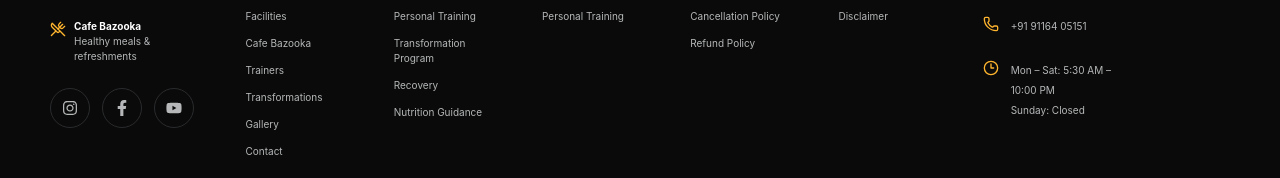
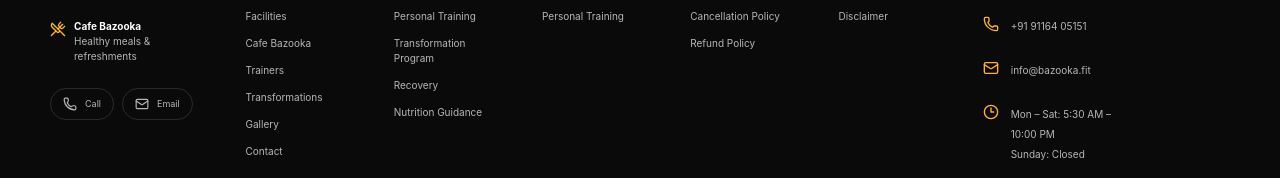
Before and after one commit to Shahzadkhanks19/bazooka-fitness, a Next.js app: page / in a window 1280 px wide. Shown: the part 3975-4153 px from the top of the page. Built offline with nearby package versions, Linux system fonts and the light colour scheme.

Commit message:
Fix footer program links and dead socials

```diff
--- a/components/layout/site-footer.tsx
+++ b/components/layout/site-footer.tsx
@@ -1,13 +1,12 @@
 import Link from "next/link";
-import { Clock3, MapPinned, Phone, UtensilsCrossed } from "lucide-react";
-import { FaFacebookF, FaInstagram, FaYoutube } from "react-icons/fa";
+import { Clock3, Mail, MapPinned, Phone, UtensilsCrossed } from "lucide-react";
 
 const shell = "mx-auto w-[min(calc(100%-32px),1180px)] sm:w-[min(calc(100%-40px),1180px)] md:w-[min(calc(100%-64px),1180px)]";
 
 const footerCols = [
   { title: "Quick Links", links: [["Home", "/"], ["About Us", "/about"], ["Memberships", "/memberships"], ["Facilities", "/facilities"], ["Cafe Bazooka", "/cafe-bazooka"], ["Trainers", "/trainers"], ["Transformations", "/transformations"], ["Gallery", "/gallery"], ["Contact", "/contact"]] },
-  { title: "Programs", links: [["Strength Training", "/programs"], ["Functional Training", "/programs"], ["Cardio & Endurance", "/programs"], ["Personal Training", "/programs"], ["Transformation Program", "/programs"], ["Recovery", "/programs"], ["Nutrition Guidance", "/programs"]] },
-  { title: "Membership", links: [["Plans & Pricing", "/memberships"], ["Join Bazooka", "/memberships"], ["Book Free Trial", "/book-free-trial"], ["Personal Training", "/programs"]] },
+  { title: "Programs", links: [["Strength Training", "/programs/strength-training"], ["Functional Training", "/programs/functional-training"], ["Cardio & Endurance", "/programs/cardio-endurance"], ["Personal Training", "/programs/personal-training"], ["Transformation Program", "/programs/transformation-program"], ["Recovery", "/programs/recovery-wellness"], ["Nutrition Guidance", "/cafe-bazooka"]] },
+  { title: "Membership", links: [["Plans & Pricing", "/memberships"], ["Join Bazooka", "/book-free-trial"], ["Book Free Trial", "/book-free-trial"], ["Personal Training", "/programs/personal-training"]] },
   { title: "Help", links: [["FAQ", "/faq"], ["Contact Us", "/contact"], ["Membership Terms", "/membership-terms"], ["Cancellation Policy", "/cancellation-policy"], ["Refund Policy", "/refund-policy"]] },
   { title: "Legal", links: [["Privacy Policy", "/privacy-policy"], ["Terms & Conditions", "/terms-and-conditions"], ["Cookie Policy", "/cookie-policy"], ["Disclaimer", "/disclaimer"]] },
 ] as const;
@@ -29,11 +28,9 @@ export default function SiteFooter() {
           <Link href="/" className="inline-block max-w-full transition-transform hover:scale-[1.025]"><FooterLogo /></Link>
           <p className="mt-5 text-[12px] leading-6 text-bazooka-text-secondary sm:mt-6">Stronger People.<br />A Healthier Jodhpur.</p>
           <Link href="/cafe-bazooka" className="mt-4 flex w-fit max-w-full items-start gap-2 text-[10px] text-bazooka-text-secondary transition hover:text-bazooka-lime"><UtensilsCrossed className="mt-0.5 size-4 shrink-0 text-bazooka-lime" /><span><b className="text-white">Cafe Bazooka</b><br />Healthy meals &amp; refreshments</span></Link>
-          <div className="mt-6 flex flex-wrap gap-3">
-            {[[FaInstagram, "Instagram"], [FaFacebookF, "Facebook"], [FaYoutube, "YouTube"]].map(([Icon, label], index) => {
-              const SocialIcon = Icon as typeof FaInstagram;
-              return <a key={index} href="#" aria-label={String(label)} className="grid size-10 place-items-center rounded-full border border-bazooka-border text-bazooka-text-secondary transition-all duration-300 hover:-translate-y-1 hover:border-bazooka-lime hover:bg-bazooka-lime hover:text-bazooka-black"><SocialIcon className="size-4" /></a>;
-            })}
+          <div className="mt-6 flex flex-wrap gap-2">
+            <a href="tel:+919116405151" className="inline-flex items-center gap-2 rounded-full border border-bazooka-border px-3 py-2 text-[9px] text-bazooka-text-secondary transition-all duration-300 hover:-translate-y-0.5 hover:border-bazooka-lime hover:text-bazooka-lime"><Phone className="size-3.5" />Call</a>
+            <a href="mailto:info@bazooka.fit" className="inline-flex items-center gap-2 rounded-full border border-bazooka-border px-3 py-2 text-[9px] text-bazooka-text-secondary transition-all duration-300 hover:-translate-y-0.5 hover:border-bazooka-lime hover:text-bazooka-lime"><Mail className="size-3.5" />Email</a>
           </div>
         </div>
 
@@ -49,6 +46,7 @@ export default function SiteFooter() {
         <div className="min-w-0 space-y-5 text-[10px] leading-5 text-bazooka-text-secondary sm:space-y-6">
           <a href="https://maps.app.goo.gl/ArEb2YaGdZq5qF8x7" target="_blank" rel="noreferrer" className="flex min-w-0 gap-3 transition hover:text-bazooka-lime"><MapPinned className="size-4 shrink-0 text-bazooka-lime" /><span className="min-w-0">Floor 6, Shanti One, Plot No. 39,<br />11th A Rd, Sardarpura, Jodhpur,<br />Rajasthan 342001</span></a>
           <a href="tel:+919116405151" className="flex gap-3 transition hover:text-bazooka-lime"><Phone className="size-4 shrink-0 text-bazooka-lime" /><span>+91 91164 05151</span></a>
+          <a href="mailto:info@bazooka.fit" className="flex gap-3 transition hover:text-bazooka-lime"><Mail className="size-4 shrink-0 text-bazooka-lime" /><span>info@bazooka.fit</span></a>
           <div className="flex gap-3"><Clock3 className="size-4 shrink-0 text-bazooka-lime" /><span>Mon – Sat: 5:30 AM – 10:00 PM<br />Sunday: Closed</span></div>
         </div>
       </div>
```
